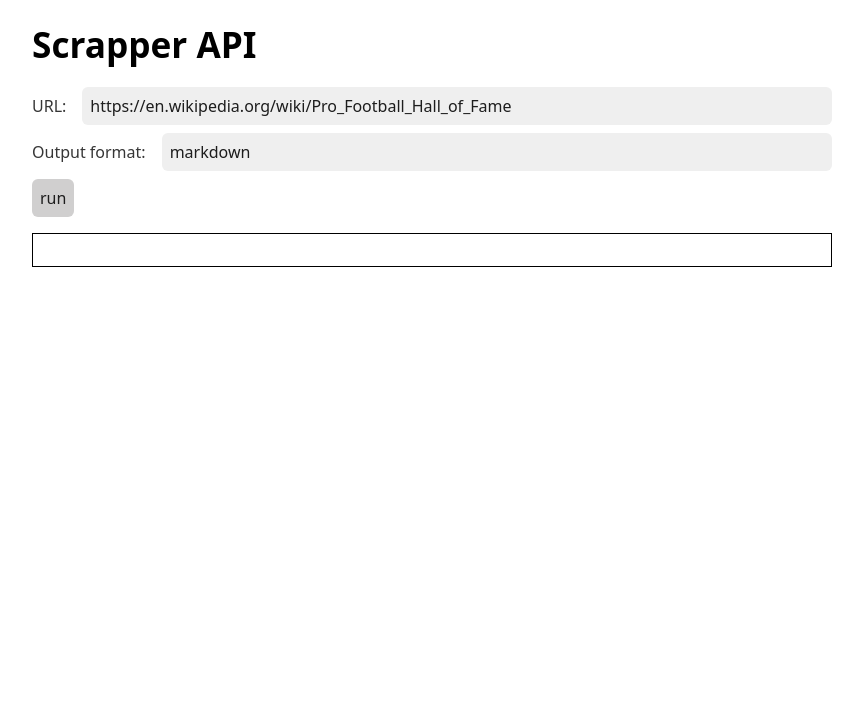
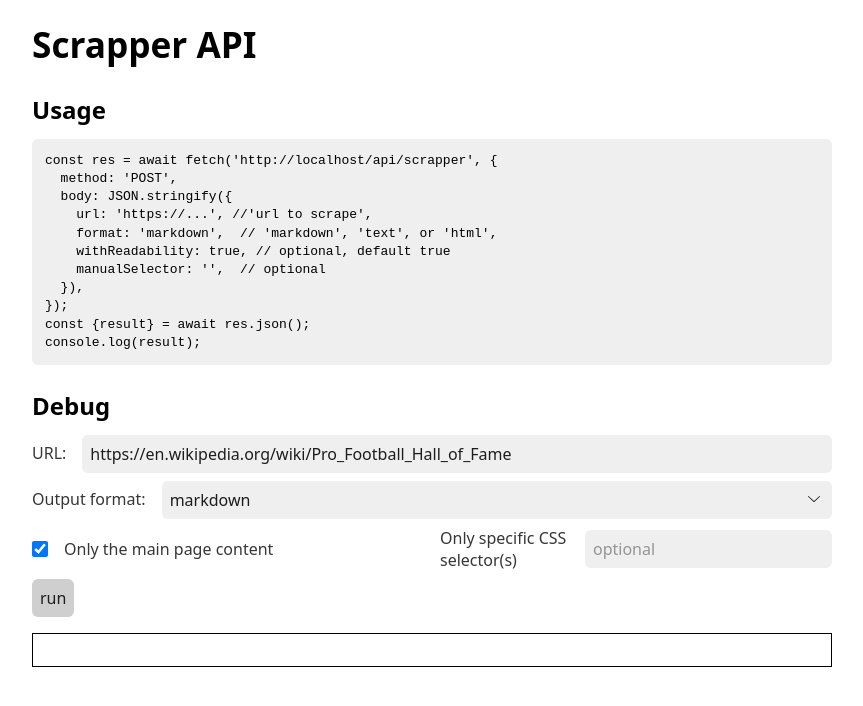
Before and after one commit to liyangguang/web-scrapper, a SvelteKit app: page / in a window 1280 px wide. Shown: the top 706 px of the page, without its empty margins (208-1071 px from the left). Built offline with nearby package versions, Linux system fonts and the light colour scheme.

Commit message:
Change to using node-html-markdown for better table output.

```diff
--- a/package.json
+++ b/package.json
@@ -30,8 +30,8 @@
 		"html-to-text": "^9.0.4",
 		"install": "^0.13.0",
 		"jsdom": "^22.0.0",
+		"node-html-markdown": "^1.3.0",
 		"npm": "^9.6.7",
-		"puppeteer": "^20.4.0",
-		"turndown": "^7.1.2"
+		"puppeteer": "^20.4.0"
 	}
 }
--- a/src/lib/server/html.ts
+++ b/src/lib/server/html.ts
@@ -1,9 +1,7 @@
 import { Readability } from '@mozilla/readability';
 import { JSDOM } from 'jsdom';
 import { convert } from 'html-to-text';
-import TurndownService from 'turndown';
-
-const turndownService = new TurndownService();
+import { NodeHtmlMarkdown } from 'node-html-markdown'
 
 export function getReadabilityHtml(bodyString: string, url?: string): string {
   const doc = new JSDOM(bodyString, {url});
@@ -23,7 +21,7 @@
 export function getContentMarkdown(bodyString: string, url?: string): string {
   const dom = new JSDOM(bodyString, {url});
   removeNonVisual(dom.window.document);
-  return turndownService.turndown(dom.window.document.querySelector('body')!.innerHTML);
+  return NodeHtmlMarkdown.translate(dom.window.document.querySelector('body')!.innerHTML);
 }
 
 function removeNonVisual(document: Document) {
--- a/src/lib/server/puppeteer.ts
+++ b/src/lib/server/puppeteer.ts
@@ -1,4 +1,4 @@
-import puppeteer, {type Page, Browser} from 'puppeteer';
+import puppeteer, {type Page} from 'puppeteer';
 import { getReadabilityHtml, getContentString, getContentMarkdown } from './html';
 
 const IS_DEBUGGING = false;
--- a/src/routes/+page.svelte
+++ b/src/routes/+page.svelte
@@ -1,11 +1,26 @@
 <script lang="ts">
+  import {page} from '$app/stores';
+
   // Not using server action here. We want to use and test the API.
   let url = 'https://en.wikipedia.org/wiki/Pro_Football_Hall_of_Fame';
   let format = 'markdown';
+  let withReadability = true;
+  let manualSelector = '';
   let result = '';
+  const code = `const res = await fetch('${$page.url.href}api/scrapper', {
+  method: 'POST',
+  body: JSON.stringify({
+    url: 'https://...', //'url to scrape',
+    format: 'markdown',  // 'markdown', 'text', or 'html',
+    withReadability: true, // optional, default true
+    manualSelector: '',  // optional
+  }),
+});
+const {result} = await res.json();
+console.log(result);`;
 
   async function debug() {
-    const res = await _fetchApi<{result: string}>('scrapper', {url, format})
+    const res = await _fetchApi<{result: string}>('scrapper', {url, format, withReadability, manualSelector});
     result = res.result;
   }
 
@@ -32,14 +47,31 @@
 </script>
 
 <h1>Scrapper API</h1>
+<h2>Usage</h2>
+<pre><code>{code}</code></pre>
+<h2>Debug</h2>
 <label>
   URL:
   <input type="text" bind:value={url}>
 </label>
 <label>
   Output format:
-  <input type="text" bind:value={format} placeholder="html, text, or markdown">
+  <select bind:value={format}>
+    <option value="html">html</option>
+    <option value="markdown">markdown</option>
+    <option value="text">text</option>
+  </select>
 </label>
+<div class="row">
+  <label>
+    <input type="checkbox" bind:checked={withReadability}>
+    Only the main page content
+  </label>
+  <label>
+    Only specific CSS selector(s)
+    <input type="text" bind:value={manualSelector} placeholder="optional">
+  </label>
+</div>
 <button on:click={debug}>run</button>
 <div class="result">
   {result}
@@ -56,6 +88,11 @@
     margin-bottom: .5em;
   }
 
+  h2 {
+    margin-bottom: .5em;
+    margin-top: 1em;
+  }
+
   label {
     display: flex;
     align-items: center;
@@ -63,13 +100,24 @@
     margin-bottom: .5em;
   }
 
-  input {
+  select,
+  input[type=text] {
     flex: 1;
     padding: .5em;
   }
 
+  .row {
+    display: grid;
+    grid-template-columns: repeat(2, 1fr);
+    gap: 1em;
+  }
+
   button {
     padding: .5em;
+  }
+
+  code {
+    padding: 1em;
   }
 
   .result {
--- a/src/routes/api/scrapper/+server.ts
+++ b/src/routes/api/scrapper/+server.ts
@@ -4,11 +4,11 @@
 
 export const POST = (async ({request}) => {
   const requestBody = await request.json();
-  const {url, format, withReadability} = requestBody;
+  const {url, format, withReadability, manualSelector} = requestBody;
   console.info('[API: /scrapper] Start...', url);
 
   try {
-    const result = await scrapePage(url, format, withReadability);
+    const result = await scrapePage(url, format, withReadability, manualSelector);
     console.info('[API: /scrapper] Done!');
     return new Response(JSON.stringify({result}));
   } catch (e) {
```
Also changed, not shown: 1 other file (tests, documents, lock files or other folders).
